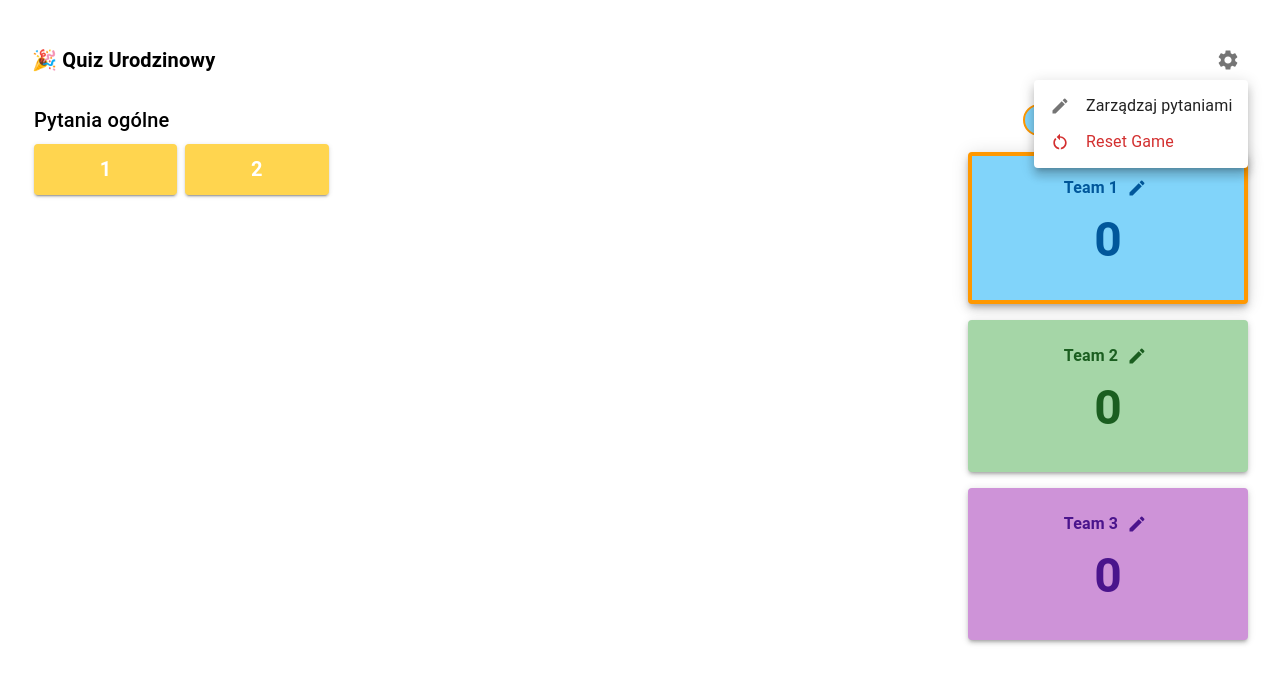
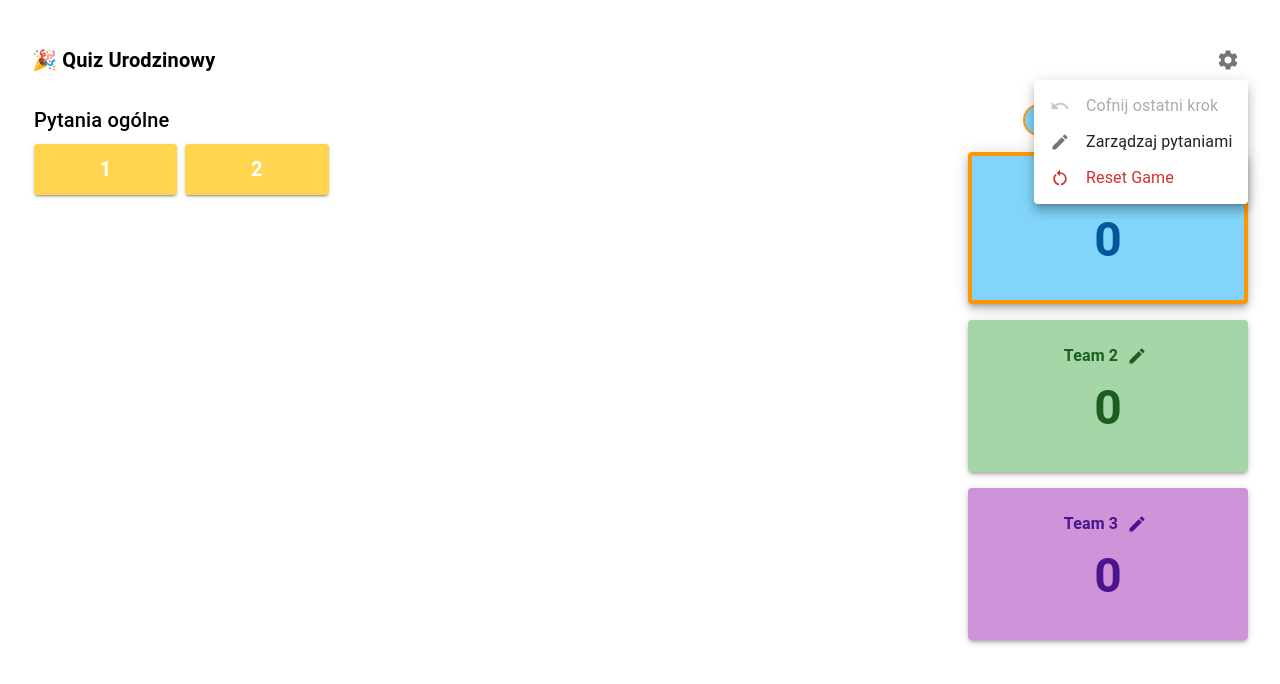
Before and after one commit to WojciechMoczydlowski/birthday-quiz-app, a React app: page / in a window 1280 px wide. Both pictures are taken after a click on the button 1228 px from the left and 60 px from the top of the page. Shown: the top 684 px of the page. Built offline with nearby package versions, Linux system fonts and the light colour scheme.

Commit message:
Add game history feature

```diff
--- a/src/App.tsx
+++ b/src/App.tsx
@@ -12,6 +12,7 @@ import {
 import SettingsIcon from '@mui/icons-material/Settings';
 import EditIcon from '@mui/icons-material/Edit';
 import RestartAltIcon from '@mui/icons-material/RestartAlt';
+import UndoIcon from '@mui/icons-material/Undo';
 import Dashboard from './components/Dashboard';
 import QuestionList from './components/QuestionList';
 import QuestionModal from './components/QuestionModal';
@@ -34,10 +35,14 @@ export interface TeamState {
   series: boolean[];
 }
 
-interface SavedState {
+interface GameSnapshot {
   teams: TeamState[];
   answeredQuestions: number[];
   currentTeamIndex: number;
+}
+
+interface SavedState extends GameSnapshot {
+  history: GameSnapshot[];
 }
 
 const makeDefaultTeams = (): TeamState[] =>
@@ -46,6 +51,37 @@ const makeDefaultTeams = (): TeamState[] =>
     score: 0,
     series: [],
   }));
+
+const cloneTeams = (teams: TeamState[]): TeamState[] =>
+  teams.map((team) => ({ ...team, series: [...team.series] }));
+
+const createGameSnapshot = (
+  teams: TeamState[],
+  answeredQuestions: Set<number>,
+  currentTeamIndex: number
+): GameSnapshot => ({
+  teams: cloneTeams(teams),
+  answeredQuestions: Array.from(answeredQuestions),
+  currentTeamIndex,
+});
+
+const isGameSnapshot = (value: any): value is GameSnapshot =>
+  Boolean(value) &&
+  Array.isArray(value.teams) &&
+  Array.isArray(value.answeredQuestions) &&
+  typeof value.currentTeamIndex === 'number';
+
+const initHistory = (saved: any): GameSnapshot[] => {
+  if (!Array.isArray(saved?.history)) return [];
+
+  return saved.history
+    .filter(isGameSnapshot)
+    .map((snapshot: GameSnapshot) => ({
+      teams: cloneTeams(snapshot.teams),
+      answeredQuestions: [...snapshot.answeredQuestions],
+      currentTeamIndex: snapshot.currentTeamIndex,
+    }));
+};
 
 const loadState = (): any => {
   try {
@@ -177,6 +213,9 @@ function App() {
   const [currentTeamIndex, setCurrentTeamIndex] = useState<number>(() =>
     initCurrentTeamIndex(savedState)
   );
+  const [gameHistory, setGameHistory] = useState<GameSnapshot[]>(() =>
+    initHistory(savedState)
+  );
 
   // Quiz content (categories + questions) is now editable from the UI and
   // persisted separately from the game state.
@@ -192,8 +231,9 @@ function App() {
       teams,
       answeredQuestions: Array.from(answeredQuestions),
       currentTeamIndex,
+      history: gameHistory,
     });
-  }, [teams, answeredQuestions, currentTeamIndex]);
+  }, [teams, answeredQuestions, currentTeamIndex, gameHistory]);
 
   // Persist quiz content whenever categories or questions change.
   useEffect(() => {
@@ -267,7 +307,12 @@ function App() {
     if (answeredQuestions.has(questionId)) {
       return; // Already answered
     }
-    setAnsweredQuestions(new Set([...answeredQuestions, questionId]));
+
+    setGameHistory((prev) => [
+      ...prev,
+      createGameSnapshot(teams, answeredQuestions, currentTeamIndex),
+    ]);
+    setAnsweredQuestions((prev) => new Set([...prev, questionId]));
 
     // Award a point to the current team when the answer is correct, then pass
     // the turn to the next team (cycles through all teams).
@@ -286,6 +331,22 @@ function App() {
     setSelectedQuestion(null);
   };
 
+  const handleUndo = () => {
+    const previousState = gameHistory[gameHistory.length - 1];
+    if (!previousState) return;
+
+    setTeams(cloneTeams(previousState.teams));
+    setAnsweredQuestions(new Set(previousState.answeredQuestions));
+    setCurrentTeamIndex(
+      Math.min(
+        Math.max(0, previousState.currentTeamIndex),
+        Math.max(0, teams.length - 1)
+      )
+    );
+    setGameHistory(gameHistory.slice(0, -1));
+    setSelectedQuestion(null);
+  };
+
   const handleResetGame = () => {
     if (window.confirm('Are you sure you want to reset the game? This will clear all scores and answered questions.')) {
       localStorage.removeItem(STORAGE_KEY);
@@ -293,6 +354,7 @@ function App() {
       setTeams((prev) => prev.map((t) => ({ ...t, score: 0, series: [] })));
       setAnsweredQuestions(new Set());
       setCurrentTeamIndex(0);
+      setGameHistory([]);
       setSelectedQuestion(null);
     }
   };
@@ -320,6 +382,18 @@ function App() {
           anchorOrigin={{ vertical: 'bottom', horizontal: 'right' }}
           transformOrigin={{ vertical: 'top', horizontal: 'right' }}
         >
+          <MenuItem
+            disabled={gameHistory.length === 0}
+            onClick={() => {
+              setSettingsAnchor(null);
+              handleUndo();
+            }}
+          >
+            <ListItemIcon>
+              <UndoIcon fontSize="small" />
+            </ListItemIcon>
+            <ListItemText>Cofnij ostatni krok</ListItemText>
+          </MenuItem>
           <MenuItem
             onClick={() => {
               setSettingsAnchor(null);
```
